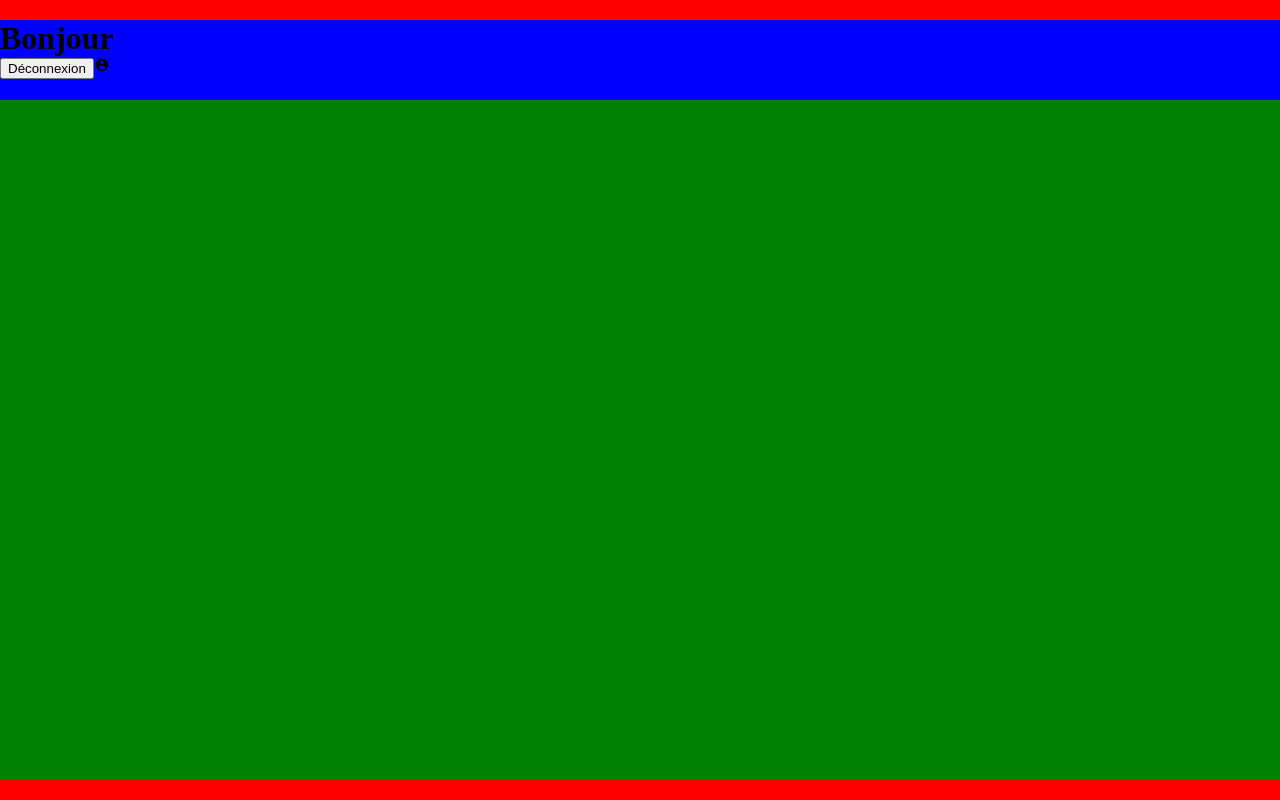
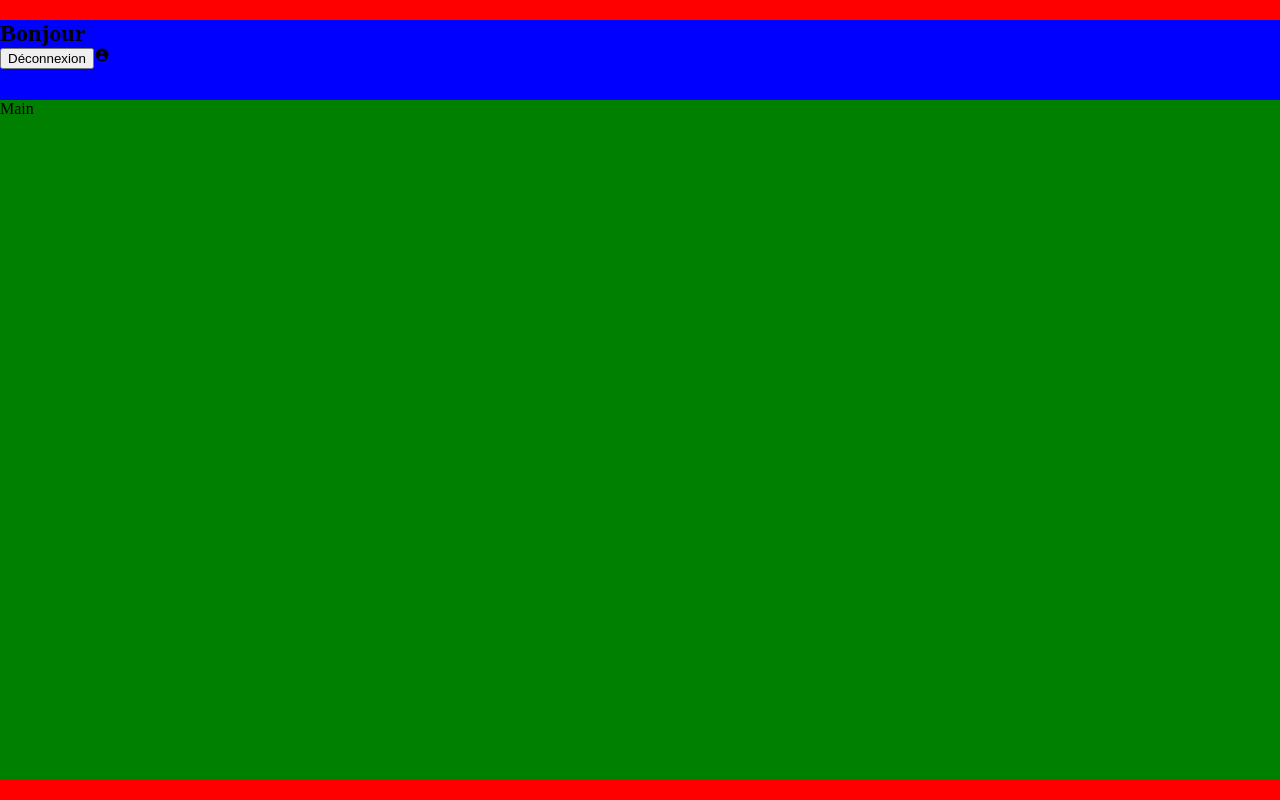
Before and after one commit to ThierrySouthasa/crazee-burger, a React (Create React App) app: page /order in a window 1280 px wide. Built offline with nearby package versions, Linux system fonts and the light colour scheme.

Commit message:
♻️ F04 : ORDER > Create Navbar and Main

```diff
--- /dev/null
+++ b/src/components/pages/order/Main.js
@@ -0,0 +1,17 @@
+import React from 'react';
+import styled from 'styled-components/macro';
+
+const Main = () => {
+    return (
+        <MainStyled>
+            Main
+        </MainStyled>
+    );
+};
+
+const MainStyled = styled.div`
+    background-color: green;
+    flex: 1;
+`
+
+export default Main;
--- /dev/null
+++ b/src/components/pages/order/Navbar.js
@@ -0,0 +1,23 @@
+import React from 'react';
+import { HiUserCircle } from "react-icons/hi";
+import { Link } from 'react-router-dom';
+import styled from 'styled-components/macro';
+
+const Navbar = ({ firstName }) => {
+    return (
+        <NavbarStyled >
+            <h1>Bonjour {firstName}</h1>
+            <Link to={'/'}>
+                <button>Déconnexion</button>
+            </Link>
+            <HiUserCircle />
+        </NavbarStyled>
+    );
+};
+
+const NavbarStyled = styled.nav`
+        background-color: blue;
+        height: 10vh;
+`
+
+export default Navbar;
--- a/src/components/pages/order/OrderPage.js
+++ b/src/components/pages/order/OrderPage.js
@@ -1,8 +1,8 @@
 import React from 'react';
-import { useSearchParams, Link } from 'react-router-dom';
-import { HiUserCircle } from "react-icons/hi";
-import Logo from '../../../assets/Logo';
+import { useSearchParams } from 'react-router-dom';
 import styled from 'styled-components/macro';
+import Main from './Main';
+import Navbar from './Navbar';
 
 const OrderPage = () => {
 
@@ -12,19 +12,10 @@ const OrderPage = () => {
     return (
         <OrderPageStyled>
             <div className='container'>
-                <div className='navbar'>
-                    <h1>Bonjour {firstName}</h1>
-                    <Link to={'/'}>
-                        <button>Déconnexion</button>
-                    </Link>
-                    <HiUserCircle />
-                </div>
-                <div className='main'>
-
-                </div>
+                <Navbar firstName={firstName} />
+                <Main />
             </div>
         </OrderPageStyled>
-
     );
 };
 
@@ -41,16 +32,6 @@ const OrderPageStyled = styled.div`
         width: 1400px;
         display: flex;
         flex-direction : column;
-
-        .navbar {
-            background-color: blue;
-            height: 10vh;
-        }
-
-        .main {
-            background-color: green;
-            flex: 1;
-        }
     }
 `
 
```
